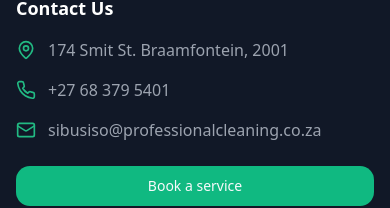
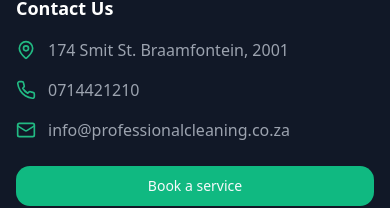
Before and after one commit to mcma123/Proffesional-cleaning-company, a React (Vite) app: page /shop in a window 390 px wide. Shown: the part 5269-5477 px from the top of the page. Built offline with nearby package versions, Linux system fonts and the light colour scheme.

Commit message:
phone number and email change

```diff
--- a/index.html
+++ b/index.html
@@ -3,18 +3,18 @@
   <head>
     <meta charset="UTF-8" />
     <meta name="viewport" content="width=device-width, initial-scale=1.0" />
-    <title>Cleano Future Vista</title>
-    <meta name="description" content="Cleano Future Vista is a professional cleaning company offering a wide range of cleaning services including curtain, duct, couch, mattress, office chair, pressure, solar panel, truck mobile carwash, vacuum, and window cleaning." />
-    <meta name="author" content="Cleano Future Vista" />
+    <title>Proffesional cleaning co</title>
+    <meta name="description" content="Proffesional cleaning co is a professional cleaning company offering a wide range of cleaning services including curtain, duct, couch, mattress, office chair, pressure, solar panel, truck mobile carwash, vacuum, and window cleaning." />
+    <meta name="author" content="Proffesional cleaning co" />
 
-    <meta property="og:title" content="Cleano Future Vista" />
+    <meta property="og:title" content="Proffesional cleaning co" />
     <meta property="og:description" content="Professional cleaning services for homes and businesses. Curtain, duct, couch, mattress, office chair, pressure, solar panel, truck mobile carwash, vacuum, and window cleaning." />
     <meta property="og:type" content="website" />
     <meta property="og:image" content="/proffesional cleaning company.png" />
     <meta property="og:url" content="https://github.com/mcma123/cleano-future-vista" />
 
     <meta name="twitter:card" content="summary_large_image" />
-    <meta name="twitter:title" content="Cleano Future Vista" />
+    <meta name="twitter:title" content="Proffesional cleaning co" />
     <meta name="twitter:description" content="Professional cleaning services for homes and businesses." />
     <meta name="twitter:image" content="/proffesional cleaning company.png" />
     <link rel="icon" type="image/jpeg" href="/new logo proclean.jpg" />
--- a/src/components/contact/ContactInfo.tsx
+++ b/src/components/contact/ContactInfo.tsx
@@ -22,14 +22,14 @@ export const ContactInfo = () => {
     {
       icon: <Phone className="h-5 w-5" />,
       title: 'Phone',
-      info: '+27 68 379 5401',
-      action: 'tel:+27683795401'
+      info: '0714421210',
+      action: 'tel:0714421210'
     },
     {
       icon: <Mail className="h-5 w-5" />,
       title: 'Email',
-      info: 'sibusiso@professionalcleaning.co.za',
-      action: 'mailto:sibusiso@professionalcleaning.co.za'
+      info: 'info@professionalcleaning.co.za',
+      action: 'mailto:info@professionalcleaning.co.za'
     },
     {
       icon: <MapPin className="h-5 w-5" />,
--- a/src/components/layout/Footer.tsx
+++ b/src/components/layout/Footer.tsx
@@ -119,11 +119,11 @@ export const Footer = () => {
               </div>
               <div className="flex items-center">
                 <Phone className="h-5 w-5 text-clean-green-400 mr-3" />
-                <p className="text-gray-400">+27 68 379 5401</p>
+                <p className="text-gray-400">0714421210</p>
               </div>
               <div className="flex items-center">
                 <Mail className="h-5 w-5 text-clean-green-400 mr-3" />
-                <p className="text-gray-400">sibusiso@professionalcleaning.co.za</p>
+                <p className="text-gray-400">info@professionalcleaning.co.za</p>
               </div>
               <div className="pt-2">
                 <Button className="w-full bg-clean-green-500 hover:bg-clean-green-600">
```
